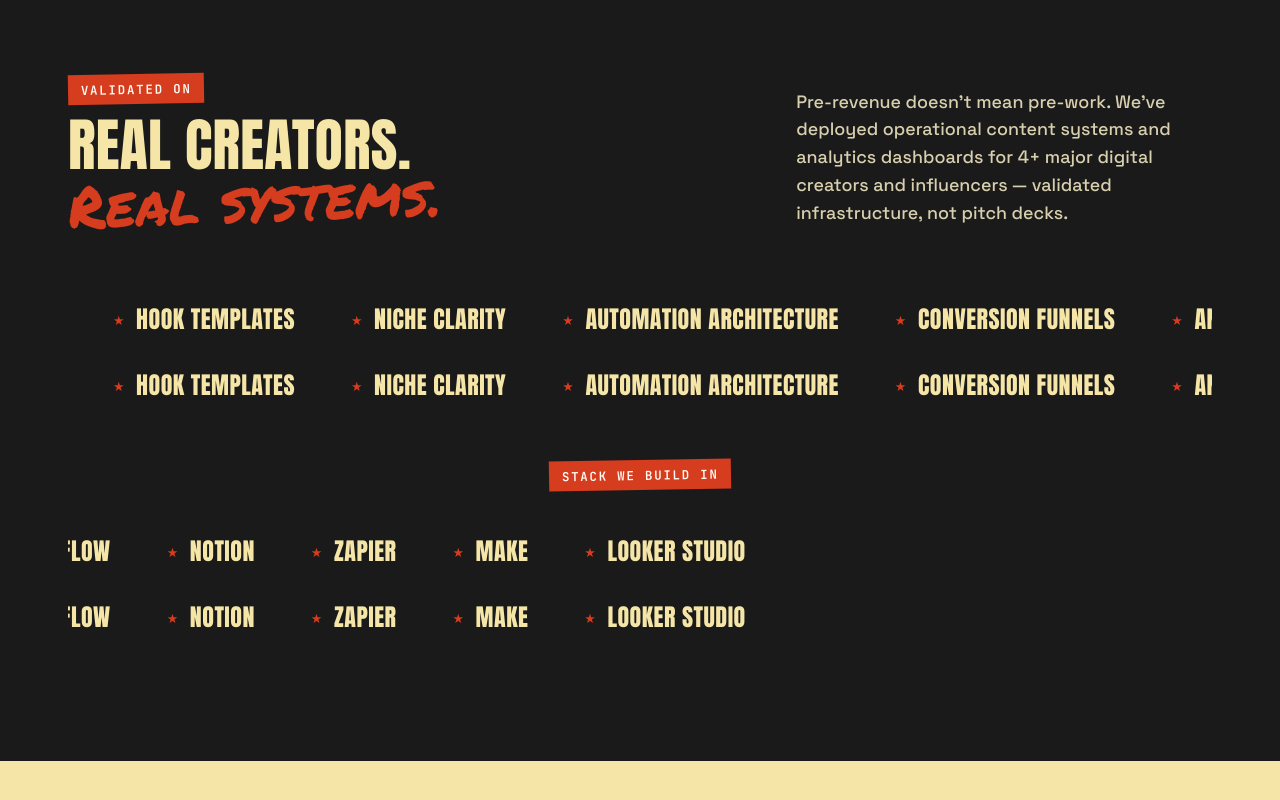
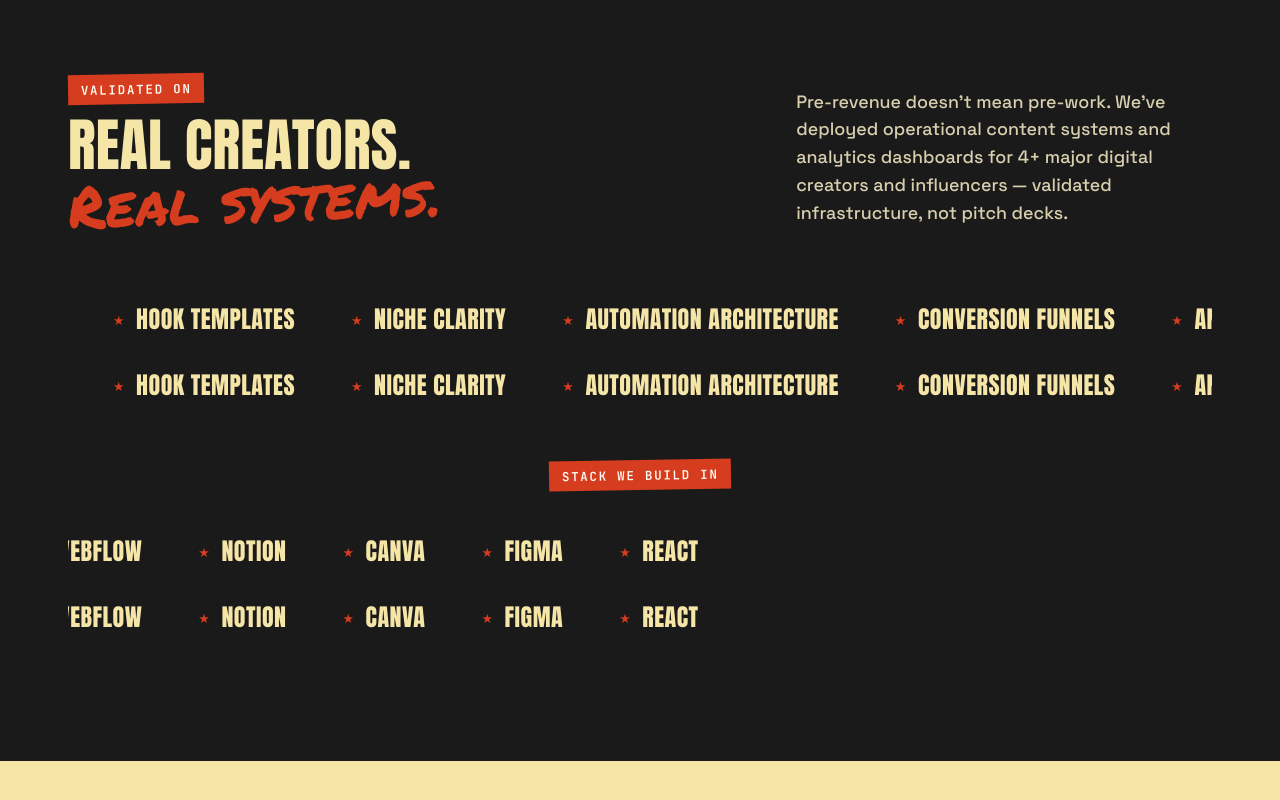
Before and after one commit to Sumukhramakrishnamarry-0602/IdeaOne, a plain HTML site: page index.html in a window 1280 px wide. Shown: the part 1976-2776 px from the top of the page. Drawn offline with Linux system fonts and the light colour scheme.

Commit message:
Update location from Sharjah to Dubai and modify marquee items

```diff
--- a/index.html
+++ b/index.html
@@ -90,7 +90,7 @@
     <section class="hero">
       <div class="container hero__grid">
         <div class="hero__copy">
-          <span class="eyebrow">Creator Growth System — Sharjah, UAE</span>
+          <span class="eyebrow">Creator Growth System — DUBAI , UAE</span>
           <h1><span class="line">SYSTEMS</span><span class="line line--red">LIVE FOREVER.</span></h1>
           <p class="lede">Automated content infrastructure, conversion-engineered websites, and hard analytics — built for creators and brands who are serious about the system, not the shortcut.</p>
           <div class="hero__actions">
@@ -290,9 +290,9 @@
             <span class="marquee__item">Python</span>
             <span class="marquee__item">Webflow</span>
             <span class="marquee__item">Notion</span>
-            <span class="marquee__item">Zapier</span>
-            <span class="marquee__item">Make</span>
-            <span class="marquee__item">Looker Studio</span>
+            <span class="marquee__item">Canva</span>
+            <span class="marquee__item">Figma</span>
+            <span class="marquee__item">React</span
           </div>
         </div>
       </div>
```
